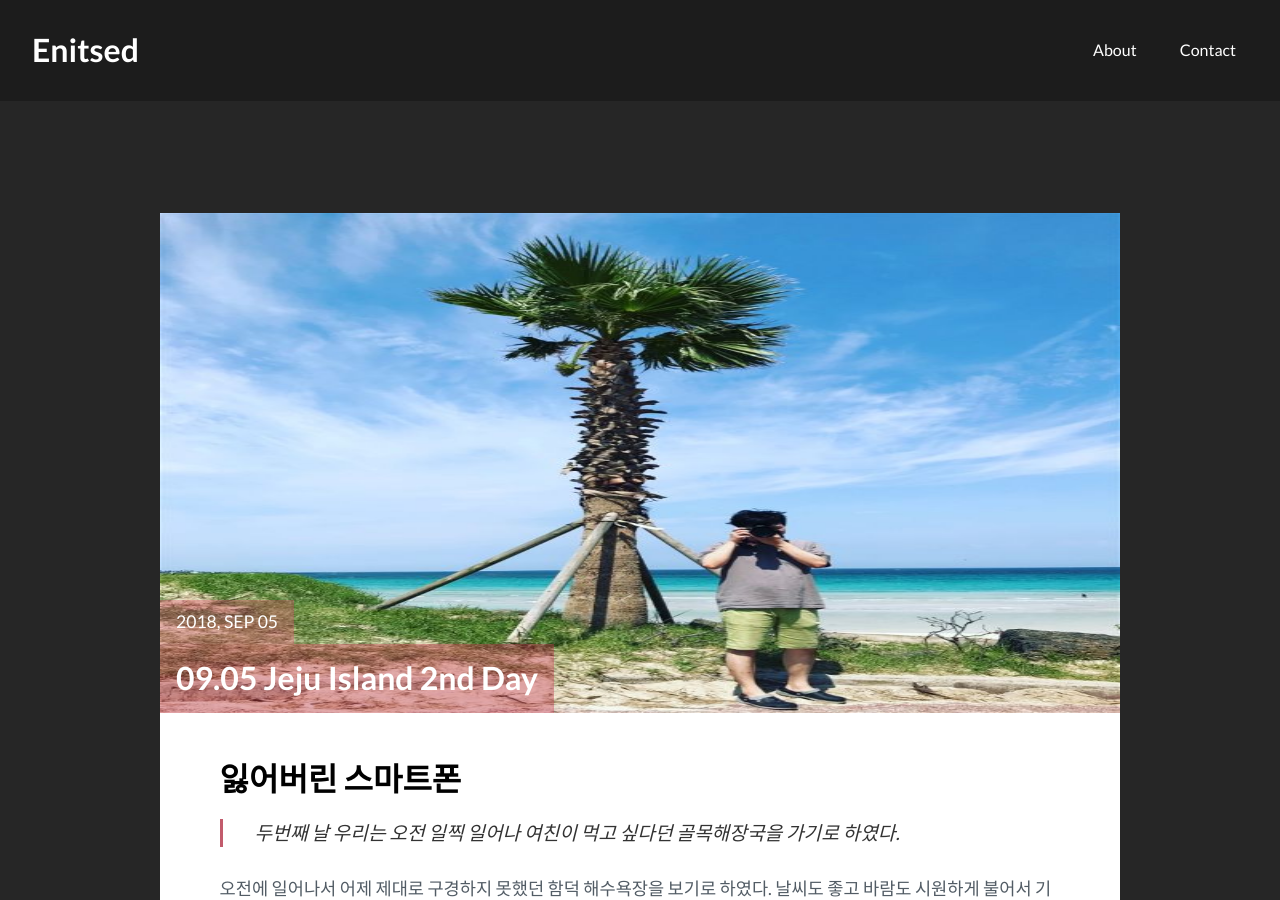
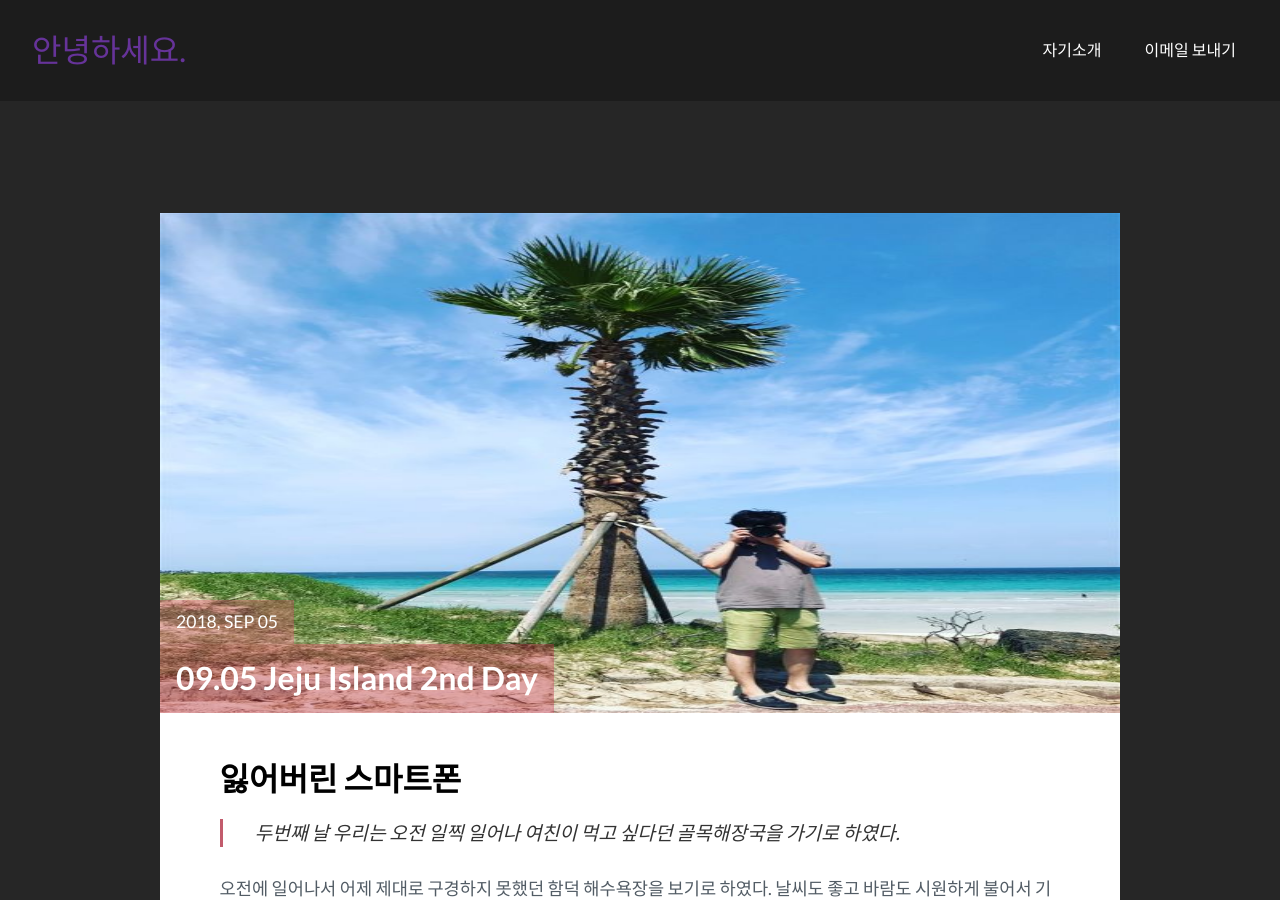
Before and after one commit to Enitsed/Enitsed.github.io, a Jekyll site: the page built from _posts/2018-09-05-스마트폰을 잃어버리다.md, in a window 1280 px wide and 900 px high. Built offline with Jekyll 4.4.1, drawn with Linux system fonts in a browser that asks for light colours; comment, search, counter and statistics services are not loaded; some of the changed lines change nothing that is shown.

Commit message:
헤더 로고 애니메이션 추가 및 헤더 내용 변경

```diff
--- a/_includes/header.html
+++ b/_includes/header.html
@@ -1,8 +1,13 @@
 
 <header class="main_header">
-  <a href="{{site.baseurl}}/" class="logo">{% if site.logo %}{{site.logo}}{% else %}B<span>ef</span>{% endif %}</a>
+  <a href="{{site.baseurl}}/" class="logo">
+    <div class='console-container'>
+      <span id='text'></span><span>&nbsp;</span>
+    </div>
+  </a>
+
   <nav class="main_menu">
-    <a href="{{site.baseurl}}/about/">About</a>
-    <a href="{{site.baseurl}}/contact/">Contact</a>
+    <a href="{{site.baseurl}}/about/">자기소개</a>
+    <a href="{{site.baseurl}}/contact/">이메일 보내기</a>
   </nav>
 </header> <!-- End Section Header -->
--- a/assets/js/custom.js
+++ b/assets/js/custom.js
@@ -9,3 +9,44 @@
     $('.top').removeClass("up");
   }
 });
+
+// console Text Animation
+function consoleText(words, id, colors) {
+  if (colors === undefined) colors = ['#fff'];
+  var visible = true;
+  var letterCount = 1;
+  var x = 1;
+  var waiting = false;
+  var target = document.getElementById(id)
+  target.setAttribute('style', 'color:' + colors[0])
+  window.setInterval(function() {
+    if (letterCount === 0 && waiting === false) {
+      waiting = true;
+      target.innerHTML = words[0].substring(0, letterCount)
+      window.setTimeout(function() {
+        var usedColor = colors.shift();
+        colors.push(usedColor);
+        var usedWord = words.shift();
+        words.push(usedWord);
+        x = 1;
+        target.setAttribute('style', 'color:' + colors[0])
+        letterCount += x;
+        waiting = false;
+      }, 1000)
+    } else if (letterCount === words[0].length + 1 && waiting === false) {
+      waiting = true;
+      window.setTimeout(function() {
+        x = -1;
+        letterCount += x;
+        waiting = false;
+      }, 1000)
+    } else if (waiting === false) {
+      target.innerHTML = words[0].substring(0, letterCount)
+      letterCount += x;
+    }
+  }, 120)
+}
+
+$(document).ready(function(){
+  consoleText(["뿡빵의 일기", "안녕하세요. 반갑습니다."],'text',['tomato','rebeccapurple','lightblue']);
+})
```
Also changed, not shown: assets/css/sass/parts/_header.sass (line endings or trailing spaces).
